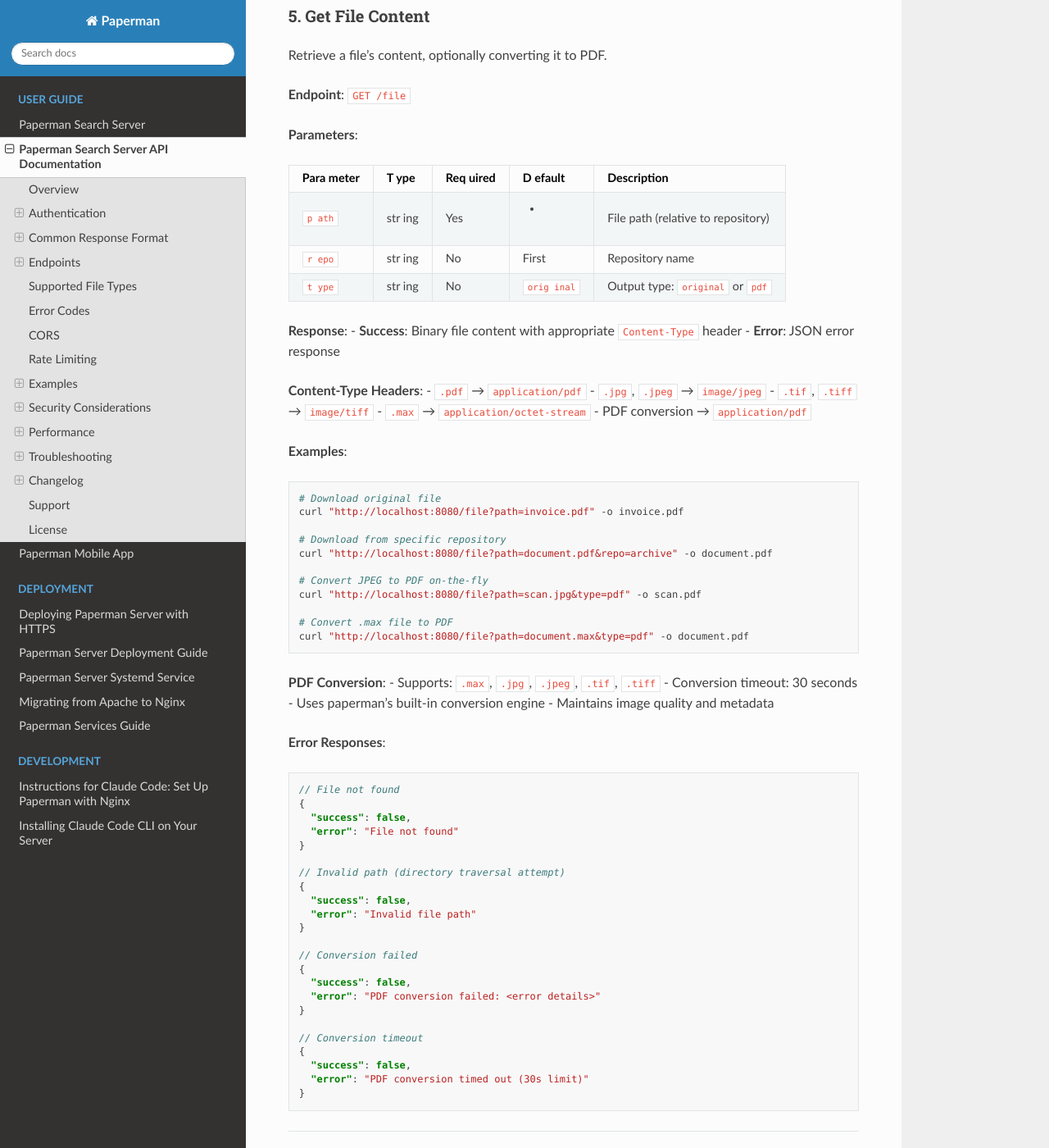
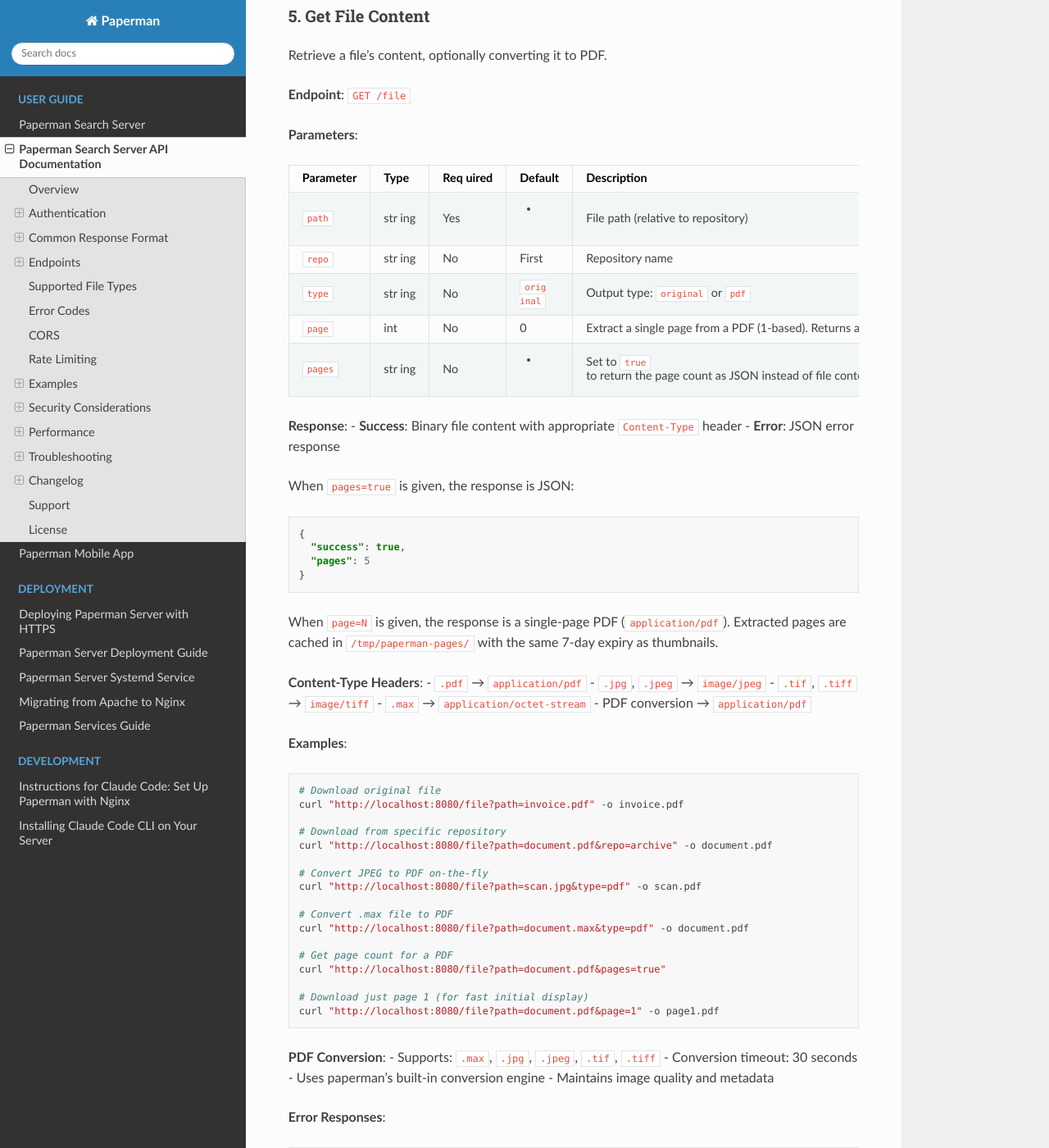
Before and after one commit to sjg20/paperman, a Sphinx documentation site: the page built from doc/api.rst, in a window 1280 px wide and 1400 px high, scrolled down 5297 px. Shown: the whole window at 82% size. Built offline with Sphinx 7.4.7 and the Read the Docs theme 3.1.0, drawn with Linux system fonts in a browser that asks for light colours; some of the changed text lies outside the part shown.

Commit message:
doc: Document page and pages parameters for /file endpoint
Add the page and pages query parameters to the /file endpoint table
in the API reference. Document the JSON response format for page
count queries and add curl examples for both operations.

Update the caching section to mention the thumbnail and page caches,
and add a version 1.1 changelog entry.

Co-developed-by: Claude Opus 4.6 <noreply@anthropic.com>

```diff
--- a/doc/api.rst
+++ b/doc/api.rst
@@ -301,22 +301,43 @@
 
 **Parameters**:
 
-+-------+-----+-------+--------+-------------------------------------+
-| Para  | T   | Req   | D      | Description                         |
-| meter | ype | uired | efault |                                     |
-+=======+=====+=======+========+=====================================+
-| ``p   | str | Yes   | -      | File path (relative to repository)  |
-| ath`` | ing |       |        |                                     |
-+-------+-----+-------+--------+-------------------------------------+
-| ``r   | str | No    | First  | Repository name                     |
-| epo`` | ing |       |        |                                     |
-+-------+-----+-------+--------+-------------------------------------+
-| ``t   | str | No    | ``orig | Output type: ``original`` or        |
-| ype`` | ing |       | inal`` | ``pdf``                             |
-+-------+-----+-------+--------+-------------------------------------+
++-----------+------+-------+-----------+------------------------------------+
+| Parameter | Type | Req   | Default   | Description                        |
+|           |      | uired |           |                                    |
++===========+======+=======+===========+====================================+
+| ``path``  | str  | Yes   | -         | File path (relative to repository) |
+|           | ing  |       |           |                                    |
++-----------+------+-------+-----------+------------------------------------+
+| ``repo``  | str  | No    | First     | Repository name                    |
+|           | ing  |       |           |                                    |
++-----------+------+-------+-----------+------------------------------------+
+| ``type``  | str  | No    | ``orig    | Output type: ``original`` or       |
+|           | ing  |       | inal``    | ``pdf``                            |
++-----------+------+-------+-----------+------------------------------------+
+| ``page``  | int  | No    | 0         | Extract a single page from a PDF   |
+|           |      |       |           | (1-based). Returns a standalone    |
+|           |      |       |           | single-page PDF.                   |
++-----------+------+-------+-----------+------------------------------------+
+| ``pages`` | str  | No    | -         | Set to ``true`` to return the page |
+|           | ing  |       |           | count as JSON instead of file      |
+|           |      |       |           | content. PDF files only.           |
++-----------+------+-------+-----------+------------------------------------+
 
 **Response**: - **Success**: Binary file content with appropriate
 ``Content-Type`` header - **Error**: JSON error response
+
+When ``pages=true`` is given, the response is JSON:
+
+.. code:: json
+
+   {
+     "success": true,
+     "pages": 5
+   }
+
+When ``page=N`` is given, the response is a single-page PDF
+(``application/pdf``). Extracted pages are cached in
+``/tmp/paperman-pages/`` with the same 7-day expiry as thumbnails.
 
 **Content-Type Headers**: - ``.pdf`` → ``application/pdf`` - ``.jpg``,
 ``.jpeg`` → ``image/jpeg`` - ``.tif``, ``.tiff`` → ``image/tiff`` -
@@ -338,6 +359,12 @@
 
    # Convert .max file to PDF
    curl "http://localhost:8080/file?path=document.max&type=pdf" -o document.pdf
+
+   # Get page count for a PDF
+   curl "http://localhost:8080/file?path=document.pdf&pages=true"
+
+   # Download just page 1 (for fast initial display)
+   curl "http://localhost:8080/file?path=document.pdf&page=1" -o page1.pdf
 
 **PDF Conversion**: - Supports: ``.max``, ``.jpg``, ``.jpeg``, ``.tif``,
 ``.tiff`` - Conversion timeout: 30 seconds - Uses paperman’s built-in
@@ -601,10 +628,13 @@
 Caching
 ~~~~~~~
 
-Currently, no caching is implemented. Each request reads from disk. For
-improved performance, consider: - Implementing a caching layer - Using a
-reverse proxy with caching - Pre-generating PDFs for frequently accessed
-files
+Thumbnails and extracted single pages are cached on disk
+(``/tmp/paperman-thumbnails/`` and ``/tmp/paperman-pages/``). Cache
+entries expire after 7 days and are cleaned on server start.
+
+For other requests, no caching is implemented. Each request reads from
+disk. For improved performance, consider using a reverse proxy with
+caching or pre-generating PDFs for frequently accessed files.
 
 --------------
 
@@ -639,8 +669,15 @@
 Changelog
 ---------
 
-Version 1.0 (Current)
+Version 1.1 (Current)
 ~~~~~~~~~~~~~~~~~~~~~
+
+-  Single-page PDF extraction via ``page=N`` parameter
+-  Page count query via ``pages=true`` parameter
+-  Page cache with 7-day expiry (``/tmp/paperman-pages/``)
+
+Version 1.0
+~~~~~~~~~~~
 
 -  Initial release
 -  Basic search, list, and file retrieval
```
